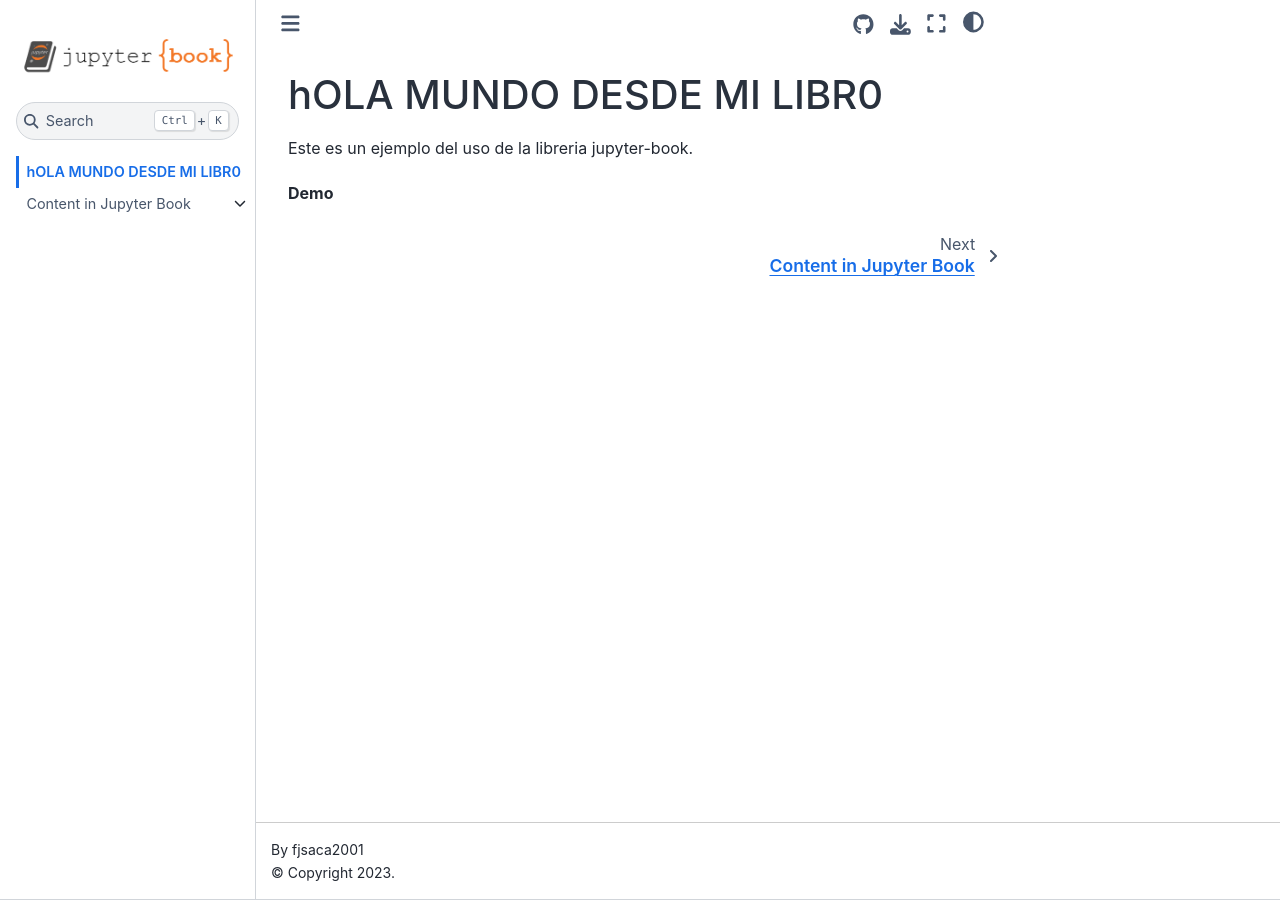
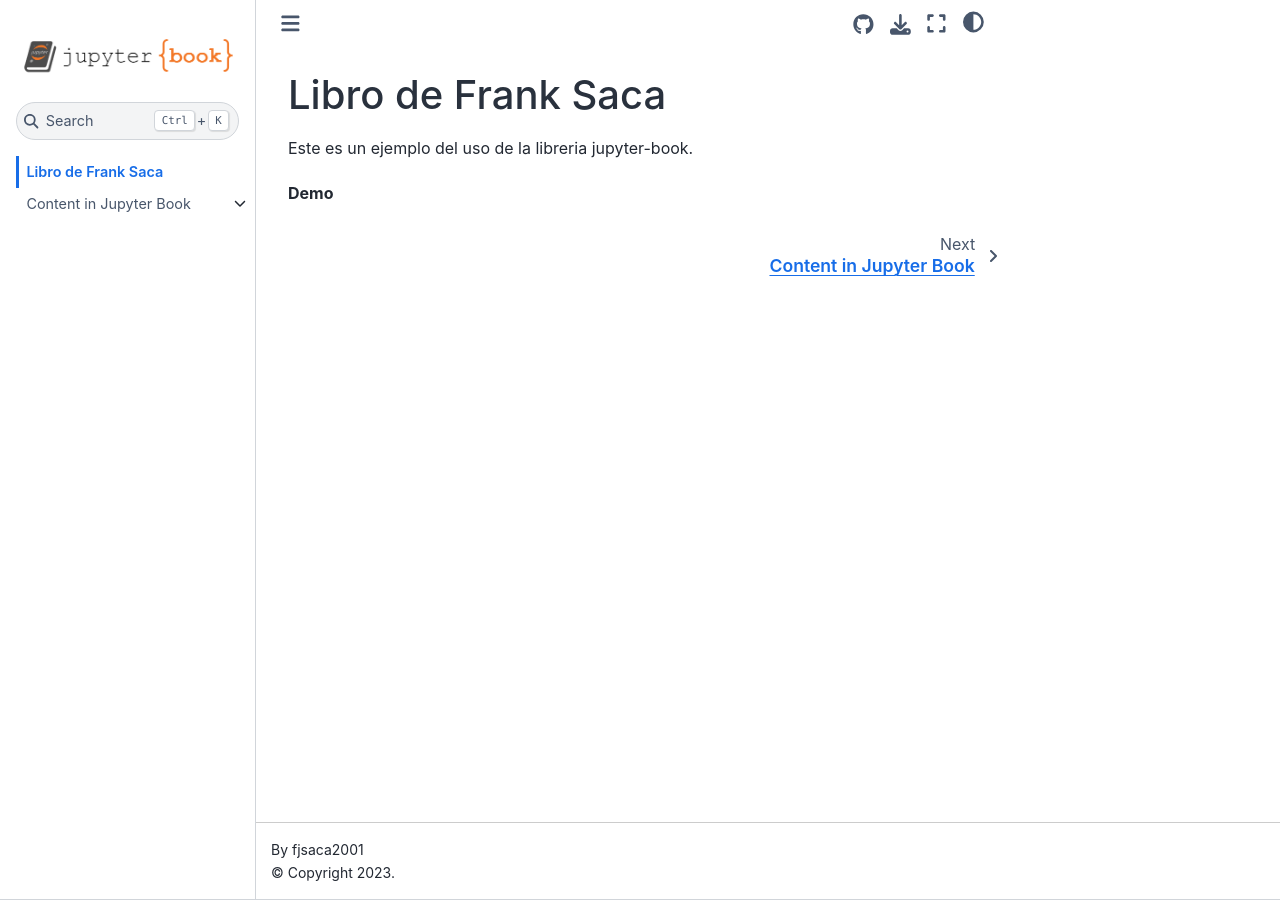
Before and after one commit to fjsaca2001/Proyecto01, a Jupyter Book: the page built from intro.md, in a window 1280 px wide. Built offline with Jupyter Book 1.0.4 settings and Sphinx 7.4.7 and the Sphinx Book theme 1.1.4, drawn with Linux system fonts in a browser that asks for light colours.

Commit message:
Proyecto Jupyter

```diff
--- a/intro.md
+++ b/intro.md
@@ -1,4 +1,4 @@
-hOLA MUNDO DESDE MI LIBR0
+Libro de Frank Saca
 ============================
 
 Este es un ejemplo del uso de la libreria jupyter-book.
```
